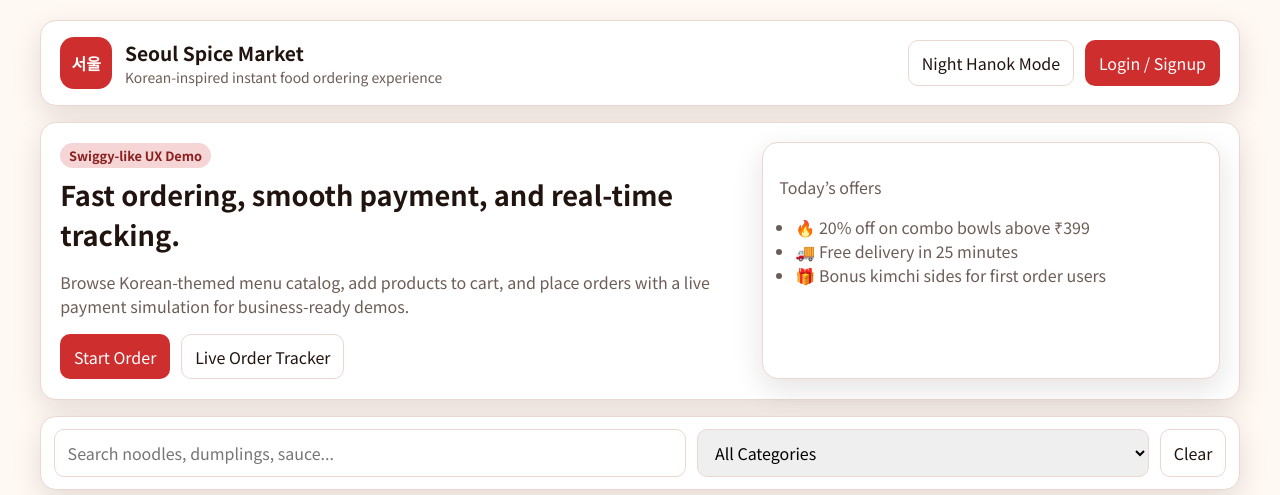
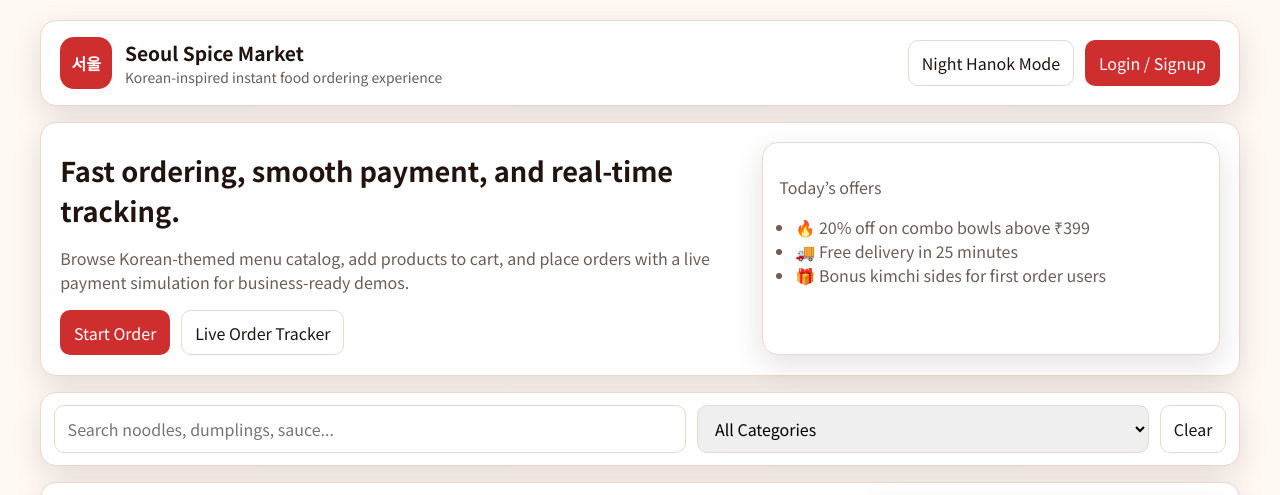
Before and after one commit to utsabpradhan8211-dot/chingsweb, a website: page index.html in a window 1280 px wide. Shown: the top 495 px of the page. Drawn offline with Linux system fonts and the light colour scheme.

Commit message:
Remove hero badge demo text

```diff
--- a/index.html
+++ b/index.html
@@ -31,7 +31,6 @@
 
       <section class="hero">
         <div class="hero-copy">
-          <span class="badge">Swiggy-like UX Demo</span>
           <h2>Fast ordering, smooth payment, and real-time tracking.</h2>
           <p>
             Browse Korean-themed menu catalog, add products to cart, and place
```
